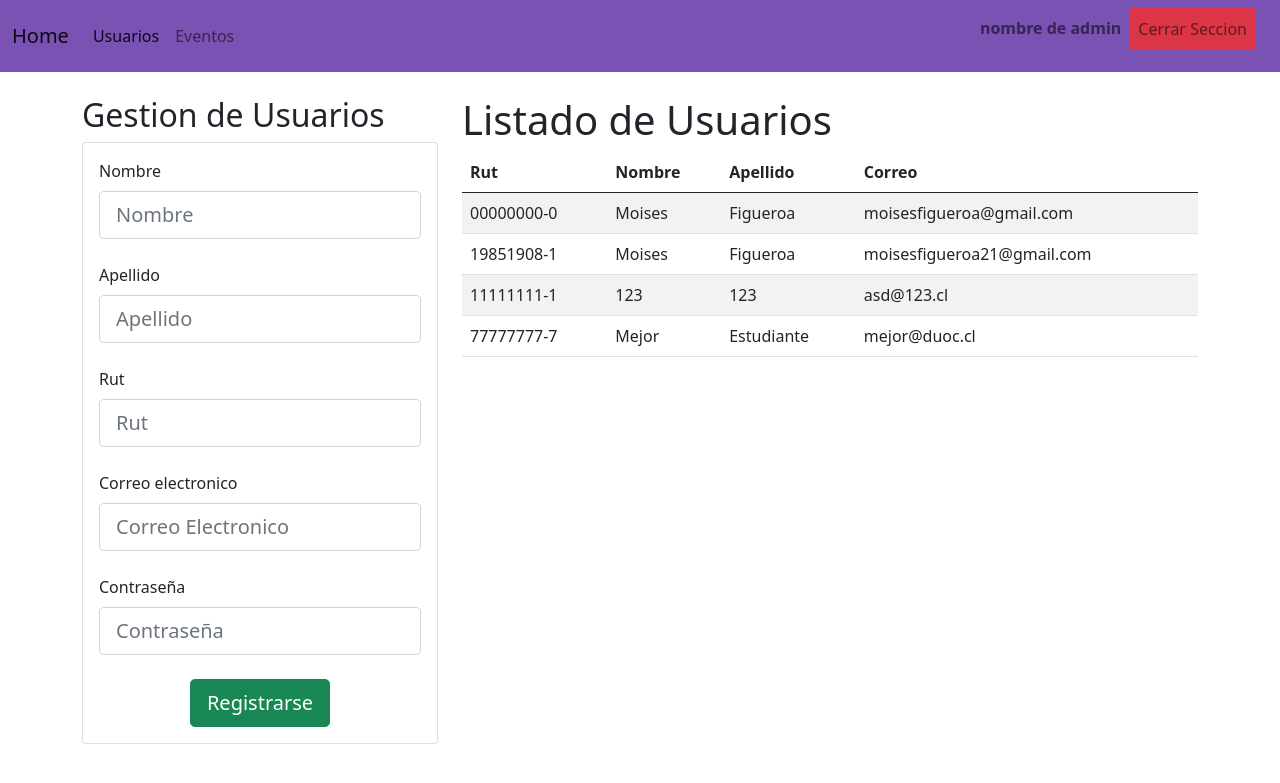
After one commit to MoisesFigueroaDeveloper/OnLineTickets-2.0, a Django app: page /gestionUsuarios/ in a window 1280 px wide. The commit adds this page. Shown: the top 783 px of the page. Run offline with Django 4.2, Linux system fonts and the light colour scheme; data comes from the database, SQL or seed files in the repository; both versions use the stored data as it was after the commit.

Commit message:
funciona, agregar y listar usuarios

```diff
--- /dev/null
+++ b/app/templates/app/baseAdmin.html
@@ -0,0 +1,64 @@
+<!DOCTYPE html>
+<html lang="en">
+<head>
+    <meta charset="UTF-8">
+    <meta name="viewport" content="width=device-width, initial-scale=1.0">
+    <title>{% block titulo%}{%endblock%} </title>
+    <link href="https://cdn.jsdelivr.net/npm/bootstrap@5.0.2/dist/css/bootstrap.min.css" rel="stylesheet" integrity="sha384-EVSTQN3/azprG1Anm3QDgpJLIm9Nao0Yz1ztcQTwFspd3yD65VohhpuuCOmLASjC" crossorigin="anonymous">
+</head>
+<body>
+    <nav class="navbar navbar-expand-lg navbar-light" style="background-color: #7952B3;">
+        <!--Nombre marca-->
+        <div class="container-fluid">
+            <!--Marca-->
+            <a class="navbar-brand " href="{% url 'homeAdmin' %}">
+                Home
+            </a>
+
+            <!--Crea un boton hamburgueza-->
+            <button class="navbar-toggler" type="button" data-bs-toggle="collapse" data-bs-target="#navbarNav"
+                aria-controls="navbarNav" aria-expanded="false" aria-label="Toggle navigation">
+                <span class="navbar-toggler-icon"></span>
+            </button>
+
+            <!--Contenido que va a quedar dentro del manu hamburguesa-->
+            <div class="collapse navbar-collapse" id="navbarNav">
+                <!--Paginacion que va a quedar a la izquierda al lado del Home-->
+                <ul class="navbar-nav">
+                    <li class="nav-item">
+                        <a class="nav-link {% block actUsuario%}{%endblock%}" href="{% url 'gestionUsuarios' %}">Usuarios</a>
+                    </li>
+                    <li class="nav-item">
+                        <a class="nav-link {% block actEvento%}{%endblock%}" href="{% url 'gestionEventos' %}">Eventos</a>
+                    </li>
+                    <!--<li class="nav-item">
+                        <a class="nav-link" href="{% url 'gestionEventos' %}">Comentarios</a>
+                    </li>-->
+                </ul>
+
+                <div class="container">
+                    <!--Botones del lado derecho-->
+                    <ul class="navbar-nav justify-content-end">
+                        <li class="nav-item">
+                            <p class="nav-link"><b>nombre de admin</b></p>
+                        </li>
+                        <li class="nav-item">
+                            <a  class=" nav-link btn btn-danger rounded" href="{% url 'home'%}">Cerrar Seccion</a>
+                        </li>
+                    </ul>
+                </div>
+            </div>
+        </div>
+    </nav>
+
+    <div class="container py-4">
+        {% block body %}
+
+        {% endblock %}
+    </div>
+
+    <script src="https://cdn.jsdelivr.net/npm/bootstrap@5.0.2/dist/js/bootstrap.bundle.min.js" integrity="sha384-MrcW6ZMFYlzcLA8Nl+NtUVF0sA7MsXsP1UyJoMp4YLEuNSfAP+JcXn/tWtIaxVXM" crossorigin="anonymous"></script>
+    <script src="https://cdn.jsdelivr.net/npm/@popperjs/core@2.9.2/dist/umd/popper.min.js" integrity="sha384-IQsoLXl5PILFhosVNubq5LC7Qb9DXgDA9i+tQ8Zj3iwWAwPtgFTxbJ8NT4GN1R8p" crossorigin="anonymous"></script>
+    <script src="https://cdn.jsdelivr.net/npm/bootstrap@5.0.2/dist/js/bootstrap.min.js" integrity="sha384-cVKIPhGWiC2Al4u+LWgxfKTRIcfu0JTxR+EQDz/bgldoEyl4H0zUF0QKbrJ0EcQF" crossorigin="anonymous"></script>
+</body>
+</html>
--- /dev/null
+++ b/app/templates/app/gestionEventos.html
@@ -0,0 +1,6 @@
+{% extends "app/baseAdmin.html" %}
+{% block titulo%}Gestion de Eventos{%endblock%}
+{% block actEvento%}active{%endblock%}
+{% block body%}
+    <h1>Estamos en el gestion de Eventos</h1>
+{% endblock%}
--- /dev/null
+++ b/app/templates/app/gestionUsuarios.html
@@ -0,0 +1,68 @@
+{% extends "app/baseAdmin.html" %}
+{% block titulo%}Gestion de Usuarios{%endblock%}
+{% block actUsuario%}active{%endblock%}
+
+{% block body%}
+<div class="row">
+    <div class="col-sm-12 col-md-6 col-lg-4 col-xl-4">
+        <h2>Gestion de Usuarios</h2>
+        <div class="card">
+            <div class="card-body">
+                <form action="/registrarUsuario/" method="POST"> {% csrf_token %}
+                    <div class="form-group">
+                        <div class="form-outline form-white mb-4">
+                            <label class="form-label" for="inputFirstName">Nombre</label>
+                            <input placeholder="Nombre" type="text" id="inputFirstName" name="inputFirstName" class="form-control form-control-lg" required/>
+                        </div>
+                        <div class="form-outline form-white mb-4">
+                            <label class="form-label" for="inputLastName">Apellido</label>
+                            <input placeholder="Apellido" type="text" id="inputLastName" name="inputLastName" class="form-control form-control-lg" required/>
+                        </div>
+                        <div class="form-outline form-white mb-4">
+                            <label class="form-label" for="inputRut">Rut</label>
+                            <input placeholder="Rut" type="text" id="inputRut" name="inputRut" class="form-control form-control-lg" required/>
+                        </div>
+                        <div class="form-outline form-white mb-4">
+                            <label class="form-label" for="inputEmail">Correo electronico</label>
+                            <input placeholder="Correo Electronico" type="email" id="inputEmail" name="inputEmail" class="form-control form-control-lg" required/>
+                        </div>
+                        <div class="form-outline form-white mb-4">
+                            <label class="form-label" for="typePassword">Contraseña</label>
+                            <input placeholder="Contraseña" type="password" id="typePassword" name="typePassword"
+                                class="form-control form-control-lg" required/>
+                        </div>
+                        <div class="d-flex justify-content-center text-center">
+                            <button type="submit" class="btn btn-success btn-lg">Registrarse</button>
+                        </div>
+                    </div>
+                </form>
+            </div>
+        </div>
+    </div>
+    <div class="col-sm-12 col-md-6 col-lg-8 col-xl-8">
+        <div class="table-responsive">
+            <table class="table table-striped">
+                <thead>
+                    <tr>
+                        <th>Rut</th>
+                        <th>Nombre</th>
+                        <th>Apellido</th>
+                        <th>Correo</th>
+                    </tr>
+                </thead>
+                <tbody>
+                    <h1>Listado de Usuarios</h1>
+                    {% for c in clientes%}
+                    <tr>
+                        <td>{{c.rut}}</td>
+                        <td>{{c.nombre}}</td>
+                        <td>{{c.apellido}}</td>
+                        <td>{{c.correo}}</td>
+                    </tr>
+                    {% endfor %}
+                </tbody>
+            </table>
+        </div>
+    </div>
+</div>
+{% endblock%}
--- a/app/templates/app/home.html
+++ b/app/templates/app/home.html
@@ -24,6 +24,9 @@
             <ul>
                 <li class="item-inicio-sesion"><a href="{% url 'login' %}">Iniciar Sesion</a></li>
                 <li class="item-registro"><a href="{% url 'registro' %}">Registrar</a></li>
+                <li class="nav-item">
+                  <a class="nav-link" href="{% url 'homeAdmin' %}">Administrador</a>
+                </li>
             </ul>
         </nav>
     </div>
--- a/app/urls.py
+++ b/app/urls.py
@@ -1,5 +1,5 @@
 from django.urls import path
-from .views import contactanos, home, soporte, quienessomos, registro, login, agregar_eventos, listar_eventos, modificar_eventos, eliminar_eventos
+from .views import contactanos, home, soporte, quienessomos, registro, login, agregar_eventos, listar_eventos, modificar_eventos, eliminar_eventos, homeAdmin, gestionEventos, gestionEventosEditar, gestionUsuarios, gestionUsuariosEditar
 from . import views
 
 urlpatterns = [
@@ -14,4 +14,11 @@ urlpatterns = [
     path('modificar-eventos/<int:id>/', modificar_eventos, name="modificar_eventos"),
     path('eliminar-eventos/<int:id>/', eliminar_eventos, name="eliminar_eventos"),
     path('eventos/detalles/<int:evento_id>/', views.detalle_evento, name='evento_detalles'),
+
+    path('homeAdmin/', homeAdmin, name="homeAdmin"),
+    path('gestionEventos/', gestionEventos, name="gestionEventos"),
+    path('gestionEventosEditar/', gestionEventosEditar, name="gestionEventosEditar"),
+    path('gestionUsuarios/', gestionUsuarios, name="gestionUsuarios"),
+    path('gestionUsuariosEditar/', gestionUsuariosEditar, name="gestionUsuariosEditar"),
+    path('registrarUsuario/', views.registrarUsuario),
 ]
--- a/app/views.py
+++ b/app/views.py
@@ -1,5 +1,5 @@
 from django.shortcuts import render, redirect, get_object_or_404
-from .models import Eventos
+from .models import Eventos, Cliente
 from .forms import ContactanosForm, EventosForm, CustomUserCreationForm
 from django.contrib import messages
 from django.core.paginator import Paginator
@@ -142,3 +142,35 @@ def detalle_evento(request, evento_id):
     }
 
     return render(request, 'app/detalle_evento.html', context)
+
+#----------------------ADMINISTRADOR----------------------------------
+
+def homeAdmin(request):
+    return render(request, 'app/homeAdmin.html')
+
+def gestionEventos(request):
+    eventos = Eventos.objects.all()
+    return render(request, 'app/gestionEventos.html', {"eventos": eventos})
+
+def gestionUsuarios(request):
+    clientes = Cliente.objects.all()
+    return render(request, 'app/gestionUsuarios.html', {"clientes": clientes})
+
+def gestionEventosEditar(request):
+    eventos = Eventos.objects.all()
+    return render(request, 'app/gestionEventosEditar.html', {"eventos": eventos})
+
+def gestionUsuariosEditar(request):
+    clientes = Cliente.objects.all()
+    return render(request, 'app/gestionUsuariosEditar.html', {"clientes": clientes})
+
+def registrarUsuario(request):
+    nombre=request.POST['inputFirstName']
+    apellido=request.POST['inputLastName']
+    rut=request.POST['inputRut']
+    correo=request.POST['inputEmail']
+    contraseña=request.POST['typePassword']
+
+    cliente=Cliente.objects.create(nombre=nombre, apellido=apellido, rut=rut, correo=correo, password=contraseña)
+
+    return redirect('/gestionUsuarios')
--- a/requirements.txt
+++ /dev/null
@@ -1,6 +0,0 @@
-django == 3.1.2
-pillow
-django-bootstrap-v5
-django-admin-interface
-django-crispy-forms
-crispy_bootstrap5
```
Also changed, not shown: app/templates/app/homeAdmin.html (added, +14 -0 lines), README.txt (deleted), app/templates/app/adminstrador/baseAdmin.html (deleted), app/templates/app/adminstrador/gestionEventos.html (deleted), app/templates/app/adminstrador/gestionUsuarios.html (deleted), app/templates/app/adminstrador/homeAdmin.html (deleted), app/templates/app/gestionEventosEditar.html (added), app/templates/app/gestionUsuariosEditar.html (added), db.sqlite3.
